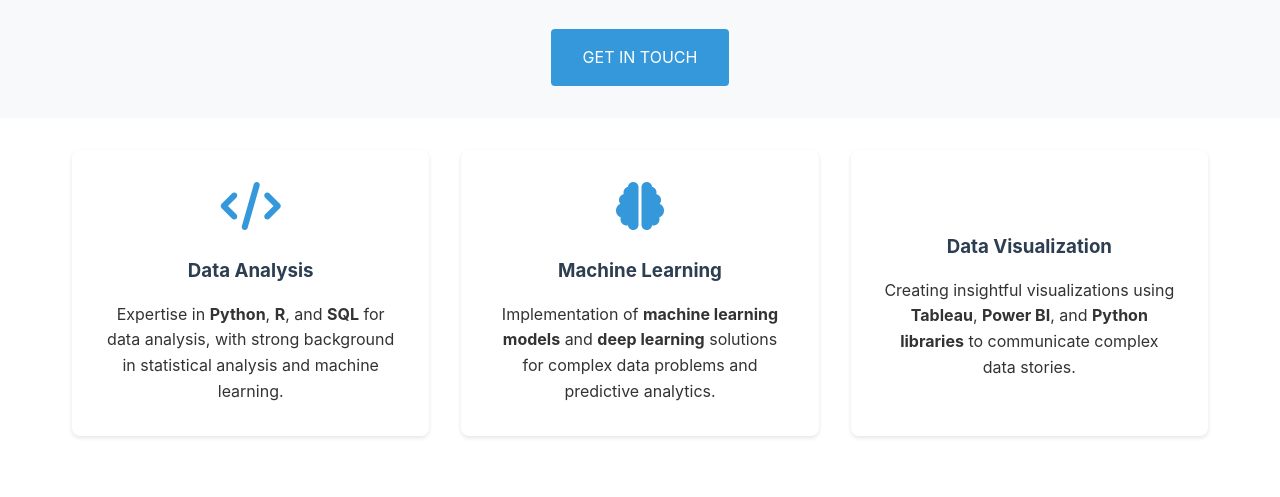
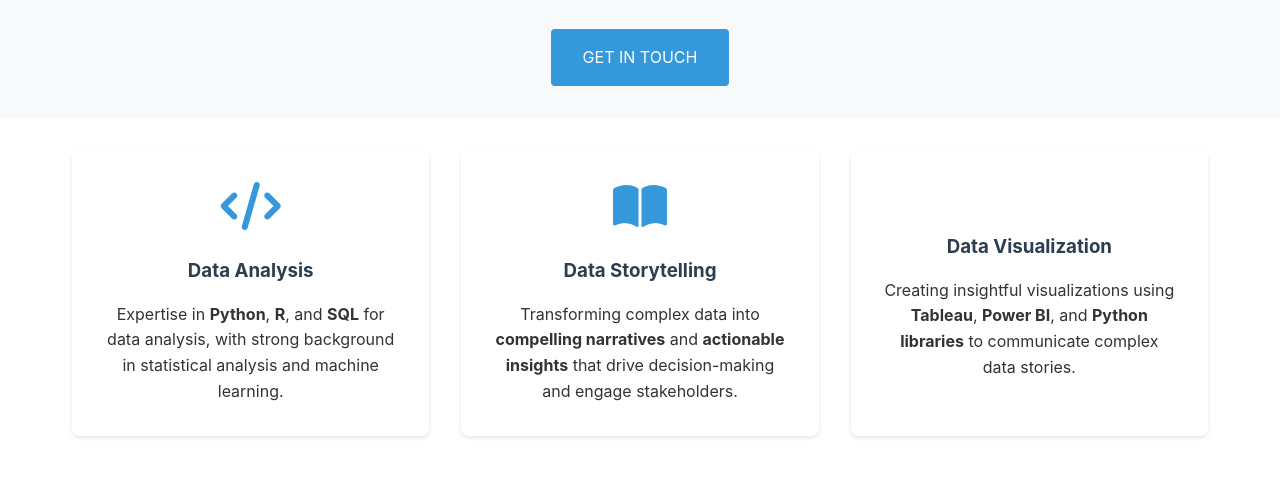
Before and after one commit to SophieXueZhang/SophieXueZhang.github.io, a plain HTML site: page index.html in a window 1280 px wide. Shown: the part 267-764 px from the top of the page. Drawn offline with Linux system fonts and the light colour scheme; some icons are missing.

Commit message:
Updated service card: replaced Machine Learning with Data Storytelling

```diff
--- a/index.html
+++ b/index.html
@@ -41,11 +41,11 @@
 
             <div class="service-card">
                 <div class="service-icon">
-                    <i class="fas fa-brain fa-3x"></i>
+                    <i class="fas fa-book-open fa-3x"></i>
                 </div>
-                <h3>Machine Learning</h3>
-                <p>Implementation of <strong>machine learning models</strong> and <strong>deep learning</strong> solutions
-                for complex data problems and predictive analytics.</p>
+                <h3>Data Storytelling</h3>
+                <p>Transforming complex data into <strong>compelling narratives</strong> and <strong>actionable insights</strong>
+                that drive decision-making and engage stakeholders.</p>
             </div>
 
             <div class="service-card">
```
